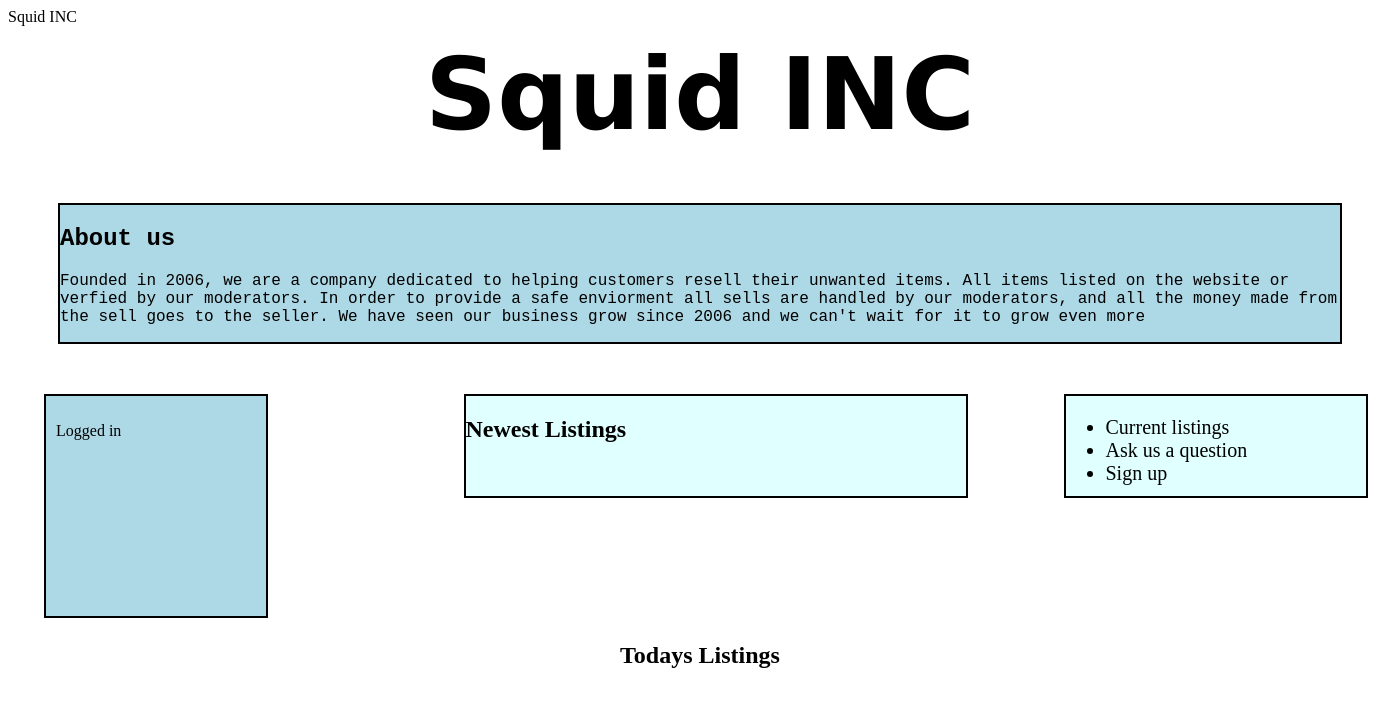
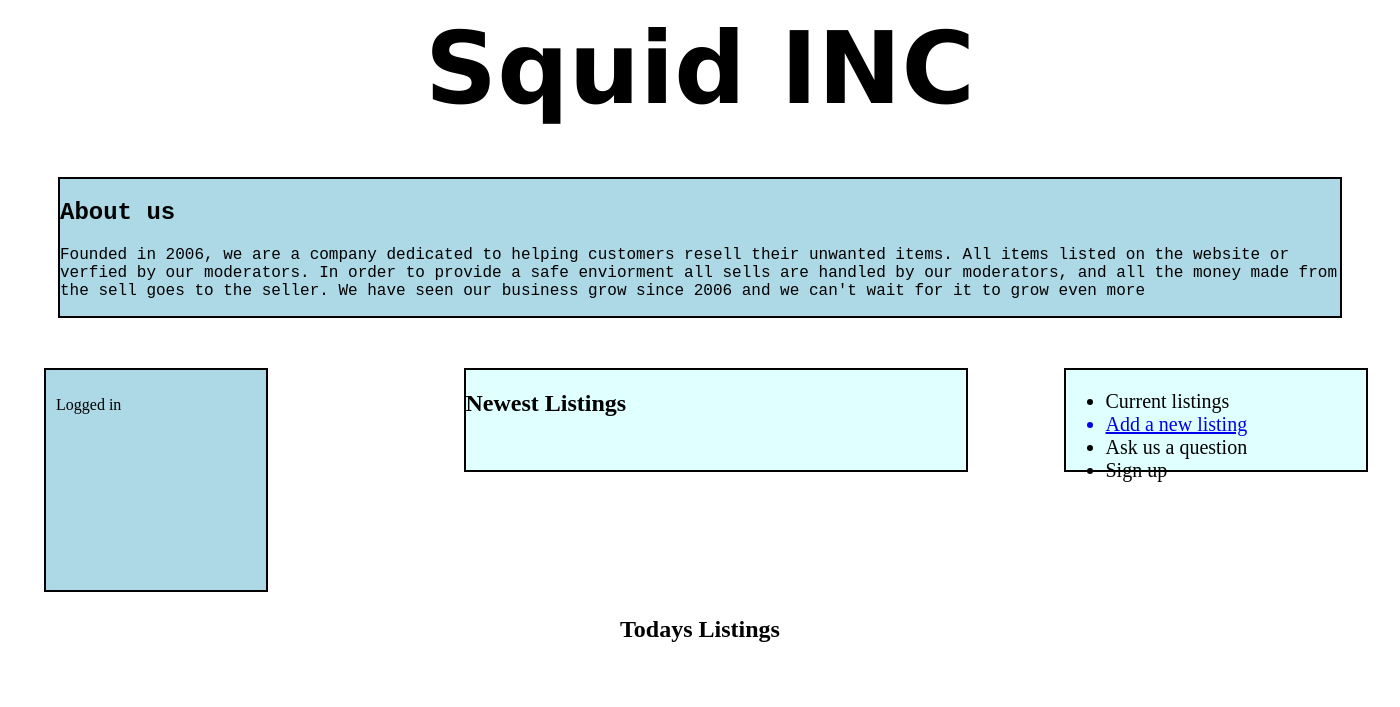
Before and after one commit to TerrAnnie/371-Project-2, a PHP site: page /UserHomePage.php in a window 1400 px wide. Shown: the top 707 px of the page. Run offline with PHP 8.4, Linux system fonts and the light colour scheme.

Commit message:
Added link

```diff
--- a/Project371/UserHomePage.php
+++ b/Project371/UserHomePage.php
@@ -52,14 +52,14 @@
             border: 2px solid black;
             position: absolute;
             right: -550px;
-            height: 100px;
+            min-height: 100px;
             width: 500px;
             margin: 0.5px;
         }
         }
     </style>
 
-    Squid INC
+
 </head>
 <body>
     <center><h1>  Squid INC </h1></center>
@@ -86,7 +86,7 @@
         <div class="info">
             <ul>
                 <li>Current listings</li>
-
+                <a href="new_listing.php"><li>Add a new listing</li></a>
                 <li>Ask us a question</li>
 
                 <li> Sign up</li>
```
